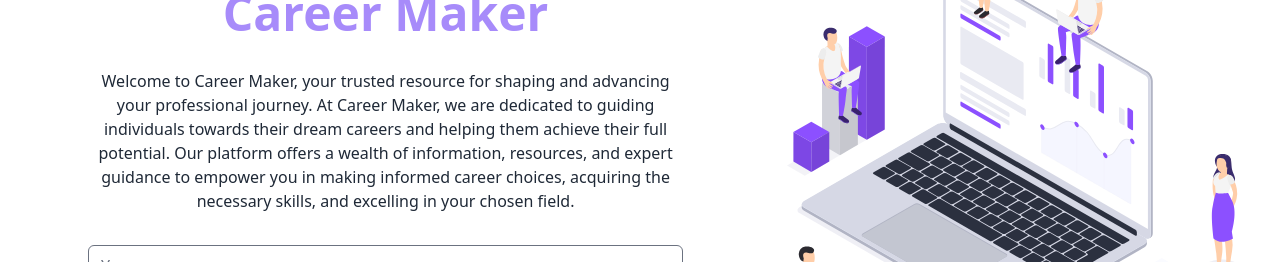
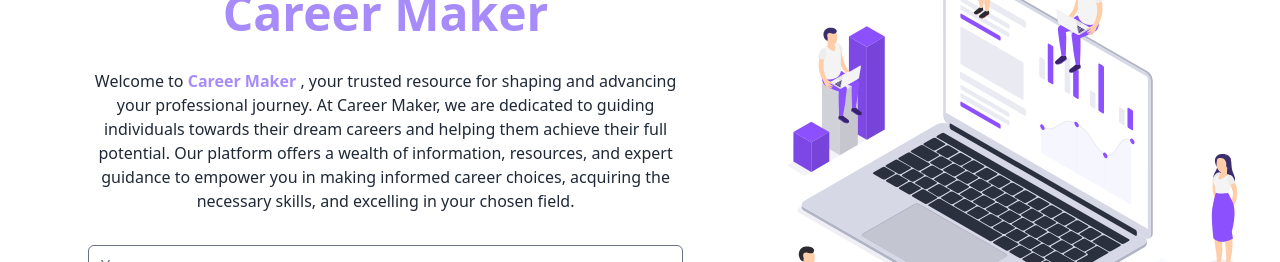
Before and after one commit to sarkarniloy102/CareerMaker_ClientSide, a React (Vite) app: page / in a window 1280 px wide. Shown: the part 225-487 px from the top of the page. Built offline with nearby package versions, Linux system fonts and the light colour scheme.

Commit message:
create banner section in home

```diff
--- a/src/Components/Home/Banner/Banner.jsx
+++ b/src/Components/Home/Banner/Banner.jsx
@@ -27,7 +27,7 @@
                         {/* <span className="block mb-2 dark:text-violet-400">Mamba design system</span> */}
                         <h1 className="text-5xl font-extrabold dark:text-gray-50">Build career with <br /> <span className='text-violet-400'>Career Maker </span></h1>
                         <p className="my-8">
-                            <span className="font-medium dark:text-gray-50">Welcome to Career Maker, your trusted resource for shaping and advancing your professional journey. At Career Maker, we are dedicated to guiding individuals towards their dream careers and helping them achieve their full potential. Our platform offers a wealth of information, resources, and expert guidance to empower you in making informed career choices, acquiring the necessary skills, and excelling in your chosen field. </span>
+                            <span className="font-medium dark:text-gray-50">Welcome to <span className='font-bold text-violet-400'>Career Maker</span> , your trusted resource for shaping and advancing your professional journey. At Career Maker, we are dedicated to guiding individuals towards their dream careers and helping them achieve their full potential. Our platform offers a wealth of information, resources, and expert guidance to empower you in making informed career choices, acquiring the necessary skills, and excelling in your chosen field. </span>
                         </p>
                         <form action="" className="self-stretch space-y-3">
                             <div>
```
